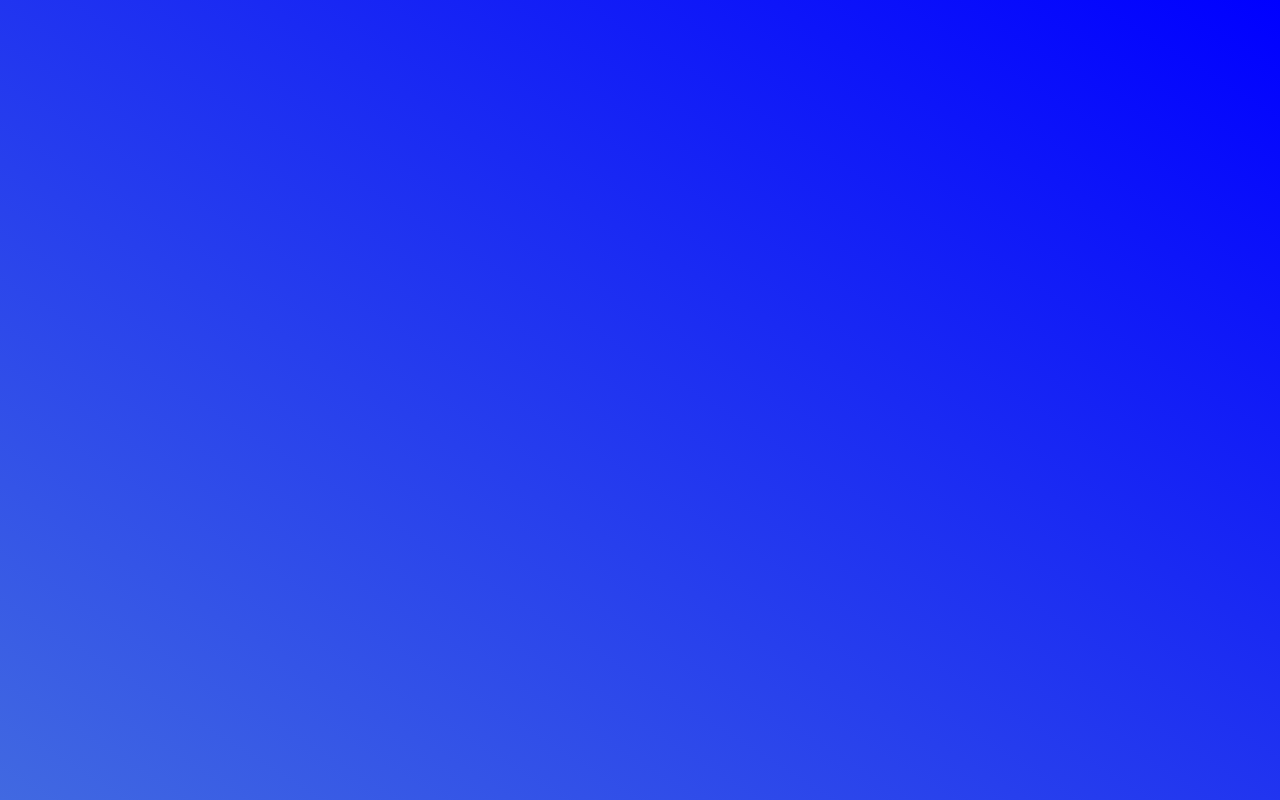
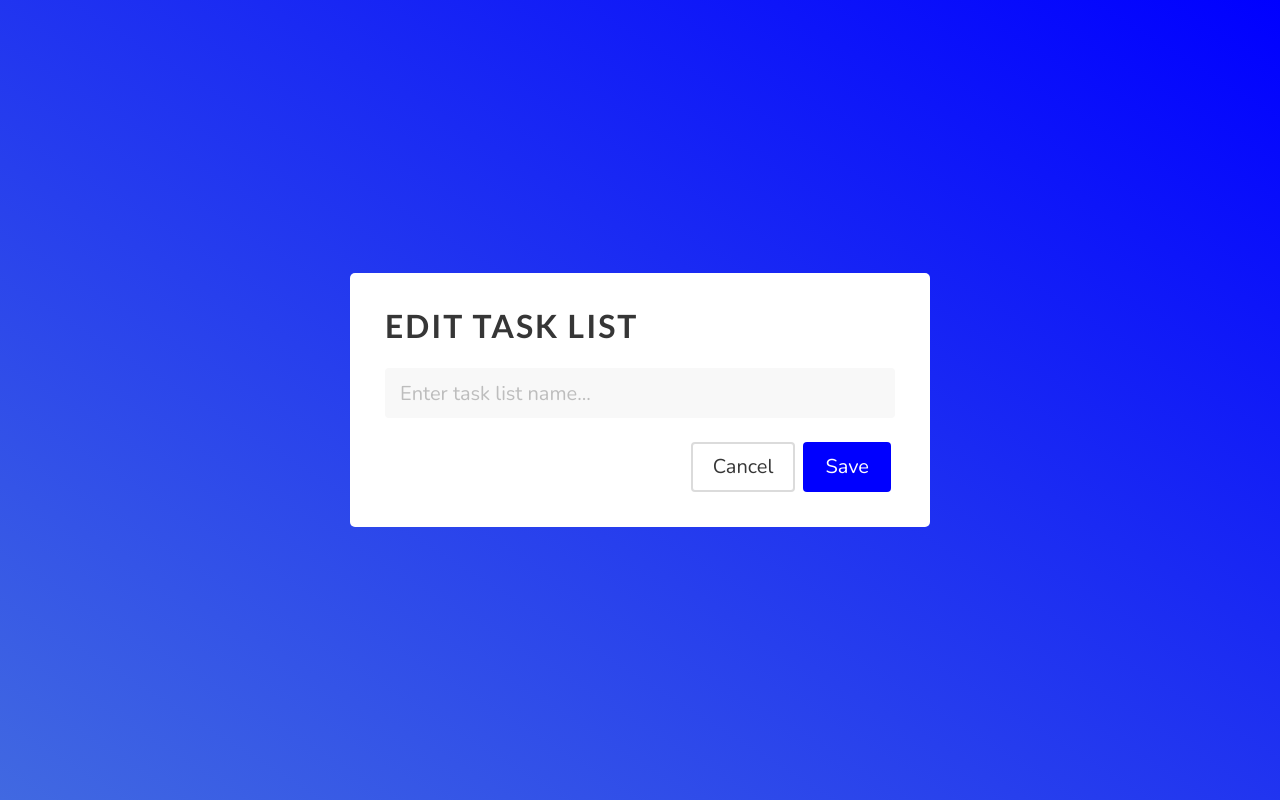
Before and after one commit to jsantana21/Task-List-Manager-Application, an Angular app in the folder task-angular-frontend/: page /edit-task-list/1 in a window 1280 px wide. Before the commit this address led to /. Built offline with nearby package versions, Linux system fonts and the light colour scheme.

Commit message:
working on update task lists

```diff
--- a/task-angular-frontend/src/app/app-routing.module.ts
+++ b/task-angular-frontend/src/app/app-routing.module.ts
@@ -5,10 +5,12 @@ import { NewTaskListComponent } from './pages/new-task-list/new-task-list.compon
 import { NewTaskComponent } from './pages/new-task/new-task.component';
 import { LoginPageComponent } from './pages/login-page/login-page.component';
 import { SignupPageComponent } from './pages/signup-page/signup-page.component';
+import { EditTaskListComponent } from './pages/edit-task-list/edit-task-list.component';
 
 const routes: Routes = [
   {path: '', redirectTo: 'tasklists', pathMatch: 'full' },
   { path: 'new-task-list', component: NewTaskListComponent },
+  { path: 'edit-task-list/:tasklistId', component: EditTaskListComponent },
   { path: 'login', component: LoginPageComponent },
   { path: 'signup', component: SignupPageComponent },
   { path: 'tasklists', component: TaskViewerComponent },
--- a/task-angular-frontend/src/app/pages/edit-task-list/edit-task-list.component.html
+++ b/task-angular-frontend/src/app/pages/edit-task-list/edit-task-list.component.html
@@ -1 +1,16 @@
-<p>edit-task-list works!</p>
+<div class="centered-content">
+    <div class="modal-box">
+      <h1 class="title">
+        Edit task list
+      </h1>
+
+      <input #listTitleInput class="input has-background-light is-medium" type="text" placeholder="Enter task list name...">
+      <br><br>
+      <div class="buttons is-right">
+        <button class="button is-medium" routerLink="/">Cancel</button>
+        <button class="button is-primary has-text-white is-medium" (click)="clickUpdateTaskList(taskListTitle.value)">Save</button>
+      </div>
+
+
+    </div>
+  </div>
--- a/task-angular-frontend/src/app/pages/edit-task-list/edit-task-list.component.ts
+++ b/task-angular-frontend/src/app/pages/edit-task-list/edit-task-list.component.ts
@@ -1,4 +1,6 @@
 import { Component, OnInit } from '@angular/core';
+import { ActivatedRoute, Params, Router } from '@angular/router';
+import { TaskService } from 'src/app/task.service';
 
 @Component({
   selector: 'app-edit-task-list',
@@ -7,9 +9,23 @@ import { Component, OnInit } from '@angular/core';
 })
 export class EditTaskListComponent implements OnInit {
 
-  constructor() { }
+  constructor(private route: ActivatedRoute, private taskService: TaskService, private router: Router) { }
 
-  ngOnInit(): void {
+  tasklistId: string;
+
+  ngOnInit() {
+    this.route.params.subscribe(
+      (params: Params) => {
+        this.tasklistId = params.tasklistId;
+        console.log(params.tasklistId);
+      }
+    )
+  }
+
+  updateTaskList(title: string) {
+    this.taskService.updateTaskList(this.tasklistId, title).subscribe(() => {
+      this.router.navigate(['/tasklists', this.tasklistId]);
+    })
   }
 
 }
```
